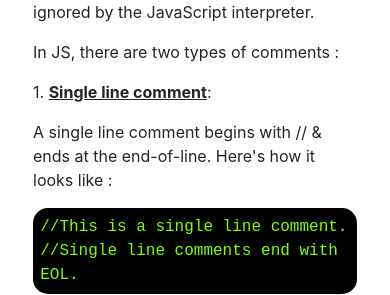
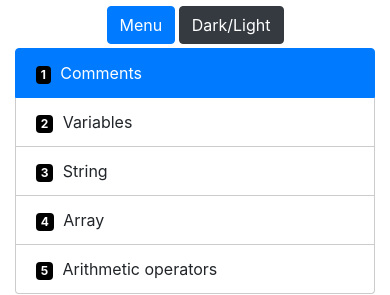
Before and after one commit to asxyzp/SimpleJS, a plain HTML site: page index.html in a window 390 px wide. Shown: the part 210-505 px from the top of the page. Drawn offline with nearby package versions, Linux system fonts and the light colour scheme.

Commit message:
Added toggle functionality for Menu & dark/light mode button

```diff
--- a/index.html
+++ b/index.html
@@ -18,7 +18,12 @@
                     <h1 class="top-title">SimpleJS</h1>
                     <p style="text-align:center">A small & simple JavaScript <br>reference by <a href="http://asxyzp.glitch.me" target="_blank">asxyzp</a></p>
 
-                    <div class="list-group">
+                    <div class="toggle-dark">
+                       <button type="button" id="menu" class="btn btn-primary">Menu</button>
+                       <button type="button" id="darkLight" class="btn btn-dark" onclick="lightOrDark();">Dark/Light</button>
+                    </div>
+
+                    <div id="menu-links" class="list-group">
                         <div id="item-com" class="list-group-item"><span class="badge">1</span> Comments</div>
                         <div id="item-var" class="list-group-item"><span class="badge">2</span> Variables</div>
                         <div id="item-str" class="list-group-item"><span class="badge">3</span> String</div>
--- a/script.js
+++ b/script.js
@@ -1,4 +1,41 @@
+var lightDarkCount = 0;
+
+function lightOrDark(){
+    lightDarkCount++;
+    if(lightDarkCount%2==0){
+        $("body").css("background-color","white");
+        $("body").css("color","black");
+        $(".code").css("background","black");
+        $(".code").css("color","white");
+        $(".inline-code").css("background","black");
+        $(".inline-code").css("color","white");
+        $("#darkLight").addClass("btn-dark");
+        $("#darkLight").removeClass("btn-light");
+        $(".list-group-item").css("color","black");
+        $(".comment").css("color","#80FF00");
+        $(".var-name").css("color","#c0c0c0");
+    }
+    else if(lightDarkCount%2==1)
+    {
+        $("body").css("background-color","black");
+        $("body").css("color","white");
+        $(".code").css("background","white");
+        $(".code").css("color","black");
+        $(".inline-code").css("background","white");
+        $(".inline-code").css("color","black");
+        $("#darkLight").addClass("btn-light");
+        $("#darkLight").removeClass("btn-dark");
+        $(".list-group-item").css("color","black");
+        $(".comment").css("color","#0E4D92");
+        $(".var-name").css("color","rgb(0,0,255)");
+    }
+}
+
 $(document).ready(function(){
+     $("#menu").click(function(){
+         $("#menu-links").toggle();
+     });
+
     //Initially only comment thumbnail would be active & content of comment will be shown
     $("#item-com").addClass("active");
     $("#inner-content-var").css("display","none");
--- a/style.css
+++ b/style.css
@@ -1,6 +1,15 @@
 /*Setting default styling for the entire page*/
 body{font-size: 16px;}
 
+.toggle-dark{
+    display: flex;
+    flex-direction: row;
+    justify-content: center;
+    margin:1%;
+}
+.btn-dark{
+    margin-left:1%;
+}
 /*Styling JS logo*/
 img{
     display: block;
@@ -88,5 +97,6 @@ h2{font-family: 'Roboto slab';}
 .length{color:#FF8080;}
 
 @media(max-width:800px){
-    #thumbnail-div{display: none;}
+    .btn-primary{display:block;}
+    img{width:30%;}
 }
```
